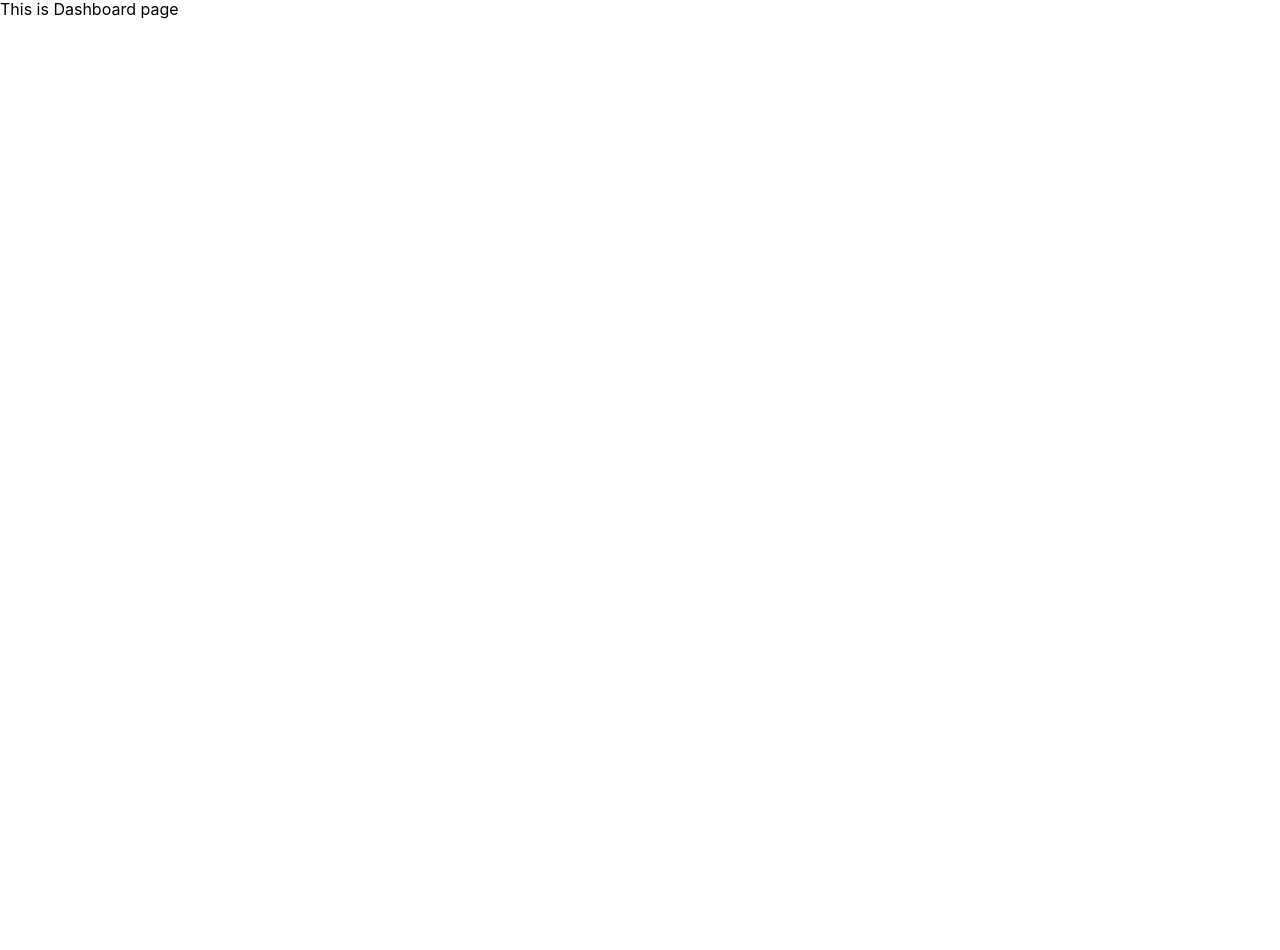
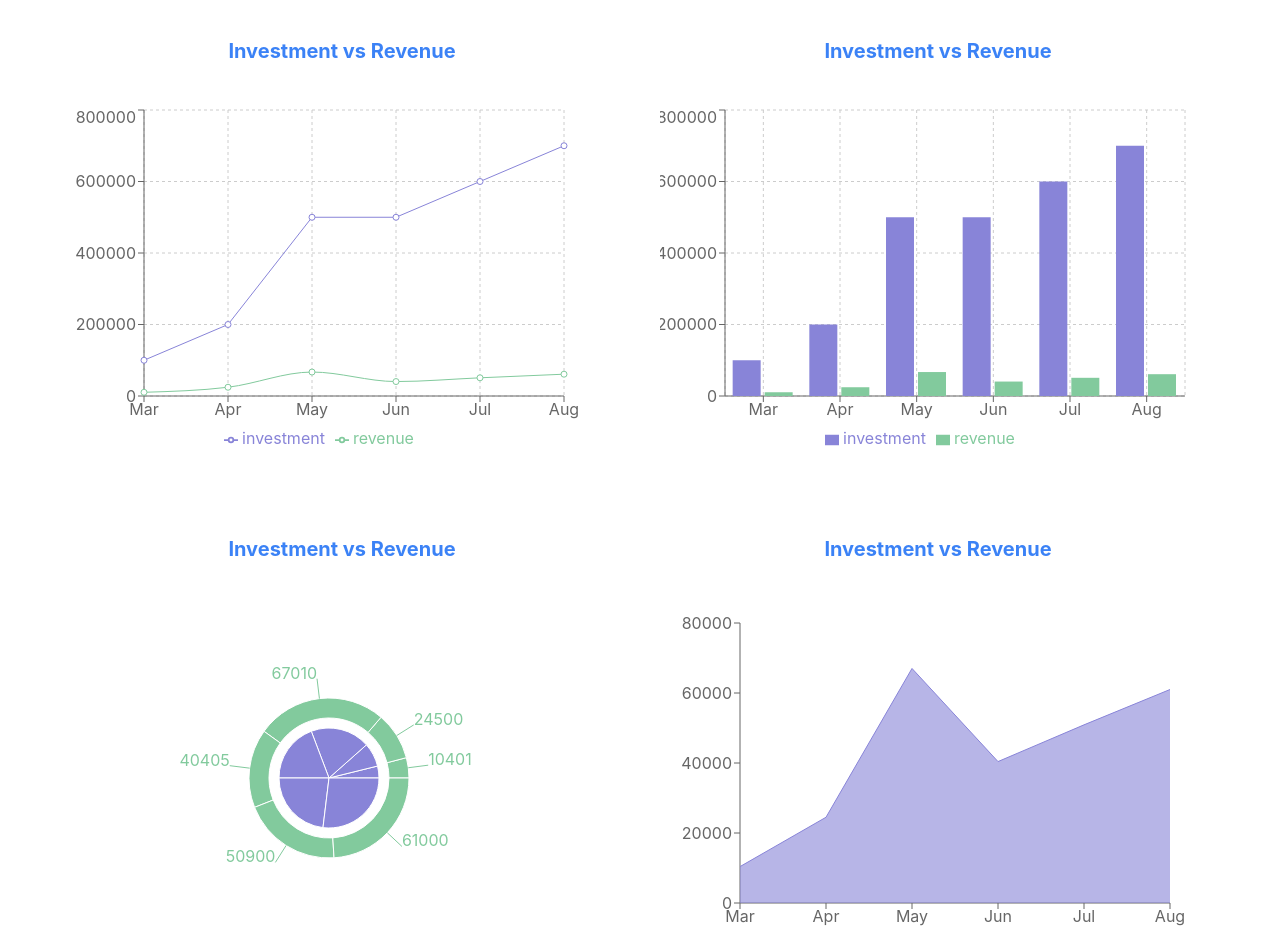
Before and after one commit to Hasanat902/product-analysis-site, a React (Create React App) app: page /dashboard in a window 1280 px wide. Shown: the part 39-989 px from the top of the page. Before the commit the page ends 800 px from the top, so only its background shows below. Built offline with nearby package versions, Linux system fonts and the light colour scheme.

Commit message:
chart added in dashboard

```diff
--- a/package.json
+++ b/package.json
@@ -10,6 +10,7 @@
     "react-dom": "^18.0.0",
     "react-router-dom": "^6.3.0",
     "react-scripts": "5.0.0",
+    "recharts": "^2.1.9",
     "web-vitals": "^2.1.4"
   },
   "scripts": {
--- a/src/components/Blogs/Blogs.js
+++ b/src/components/Blogs/Blogs.js
@@ -3,8 +3,12 @@ import './Blogs.css';
 
 const Blogs = () => {
     return (
-        <div>
-            <h2>This is blogs page</h2>
+        <div className='mx-16 my-9'>
+            <h2 className='text-xl font-bold mb-2'>Q1: What is Context API?</h2>
+            <p>Answer: The React Context API is a way for a React app to effectively produce global variables that can be passed around. This is the alternative to "prop drilling" or moving props from grandparent to child to parent, and so on. Context is also touted as an easier, lighter approach to state management using Redux.React.createContext() is all you need. It returns a consumer and a provider. Provider is a component that as it's names suggests provides the state to its children. It will hold the "store" and be the parent of all the components that might need that store. Consumer as it so happens is a component that consumes and uses the state.  The Context API is a React structure that enables you to exchange unique details and assists in solving prop-drilling from all levels of your application.The Context API can be used to share data with multiple components, without having to pass data through props manually. For example, some use cases the Context API is ideal for: theming, user language, authentication, etc.</p>
+
+            <h2 className='text-xl font-bold my-3'>Q2: What is semantic tag?</h2>
+            <p>Answer: </p>
         </div>
     );
 };
--- a/src/components/Dashboard/Dashboard.js
+++ b/src/components/Dashboard/Dashboard.js
@@ -1,12 +1,148 @@
-import React from 'react';
-import './Dashboard.css';
+import React from "react";
+import {
+    Area,
+    AreaChart,
+  Bar,
+  BarChart,
+  CartesianGrid,
+  Legend,
+  Line,
+  LineChart,
+  Pie,
+  PieChart,
+  Tooltip,
+  XAxis,
+  YAxis,
+} from "recharts";
+import "./Dashboard.css";
 
 const Dashboard = () => {
-    return (
-        <div>
-            <h2>This is Dashboard page</h2>
-        </div>
-    );
+  const data = [
+    {
+      month: "Mar",
+      investment: 100000,
+      sell: 241,
+      revenue: 10401,
+    },
+    {
+      month: "Apr",
+      investment: 200000,
+      sell: 423,
+      revenue: 24500,
+    },
+    {
+      month: "May",
+      investment: 500000,
+      sell: 726,
+      revenue: 67010,
+    },
+    {
+      month: "Jun",
+      investment: 500000,
+      sell: 529,
+      revenue: 40405,
+    },
+    {
+      month: "Jul",
+      investment: 600000,
+      sell: 601,
+      revenue: 50900,
+    },
+    {
+      month: "Aug",
+      investment: 700000,
+      sell: 670,
+      revenue: 61000,
+    },
+  ];
+  return (
+    <div className="grid grid-cols-1 md:grid-cols-2 gap-10 mx-16">
+      <div>
+        <h2 className="text-center text-blue-500 text-xl font-bold my-10">
+          Investment vs Revenue
+        </h2>
+        <LineChart
+          width={530}
+          height={350}
+          data={data}
+          margin={{ top: 5, right: 30, left: 20, bottom: 5 }}
+        >
+          <CartesianGrid strokeDasharray="3 3" />
+          <XAxis dataKey="month" />
+          <YAxis />
+          <Tooltip />
+          <Legend />
+          <Line dataKey="investment" stroke="#8884d8" />
+          <Line type="monotone" dataKey="revenue" stroke="#82ca9d" />
+        </LineChart>
+      </div>
+
+      <div>
+        <h2 className="text-center text-blue-500 text-xl font-bold my-10">
+          Investment vs Revenue
+        </h2>
+        <BarChart width={530} height={350} data={data}>
+          <CartesianGrid strokeDasharray="3 3" />
+          <XAxis dataKey="month" />
+          <YAxis />
+          <Tooltip />
+          <Legend />
+          <Bar dataKey="investment" fill="#8884d8" />
+          <Bar dataKey="revenue" fill="#82ca9d" />
+        </BarChart>
+      </div>
+
+      <div>
+        <h2 className="text-center text-blue-500 text-xl font-bold my-10">
+          Investment vs Revenue
+        </h2>
+        <PieChart width={530} height={350}>
+          <Pie
+            data={data}
+            dataKey="investment"
+            nameKey="name"
+            cx="50%"
+            cy="50%"
+            outerRadius={50}
+            fill="#8884d8"
+          />
+          <Pie
+            data={data}
+            dataKey="revenue"
+            nameKey="name"
+            cx="50%"
+            cy="50%"
+            innerRadius={60}
+            outerRadius={80}
+            fill="#82ca9d"
+            label
+          />
+        </PieChart>
+      </div>
+
+      <div>
+        <h2 className="text-center text-blue-500 text-xl font-bold my-10">
+          Investment vs Revenue
+        </h2>
+        <AreaChart
+          width={530}
+          height={350}
+          data={data}
+          margin={{
+            top: 20,
+            right: 20,
+            bottom: 20,
+            left: 20,
+          }}
+        >
+          <XAxis dataKey="month" />
+          <YAxis />
+          <Area dataKey="revenue" stroke="#8884d8" fill="#8884d8" />
+          <Tooltip />
+        </AreaChart>
+      </div>
+    </div>
+  );
 };
 
 export default Dashboard;
--- a/src/components/Home/Home.js
+++ b/src/components/Home/Home.js
@@ -25,7 +25,7 @@ const Home = () => {
             </div>
             <div>
                 <h2 className='text-center text-4xl mt-10'>Customer Reviews</h2>
-                <div className='grid grid-cols-1 md:grid-cols-3 gap-10 mx-10 my-9'>
+                <div className='grid grid-cols-1 md:grid-cols-3 gap-10 mx-10 my-16'>
                     {
                         reviews.slice(0, 3).map(review => <Review key={review.id} review={review}></Review>)
                     }
```
Also changed, not shown: 1 other file (tests, documents, lock files or other folders).
